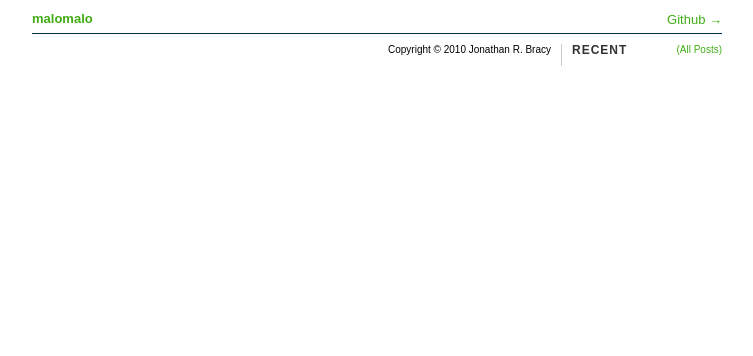
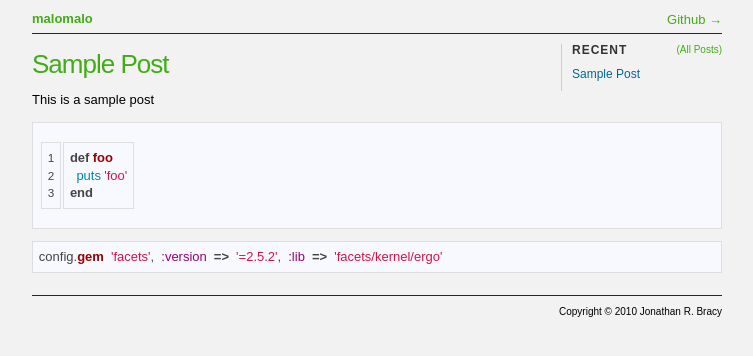
Before and after one commit to malomalo/malomalo.io, a Jekyll site: the page built from index.html, in a window 1280 px wide. Shown: the top 356 px of the page, without its empty margins (263-1016 px from the left). Built offline with Jekyll 4.4.1, drawn with Linux system fonts in a browser that asks for light colours; Markdown is read by kramdown in place of the engine named in the settings; the list of posts is cut into pages by our own code.

Commit message:
sample post

```diff
--- /dev/null
+++ b/_posts/2010-04-23-sample.markdown
@@ -0,0 +1,18 @@
+---
+title: Sample Post
+author: Jonathan Bracy
+layout: post
+tags:
+  - Sample
+---
+
+This is a sample post
+
+{% highlight ruby linenos %}
+def foo
+  puts 'foo'
+end
+{% endhighlight %}
+{% highlight ruby %}
+config.gem 'facets', :version => '=2.5.2', :lib => 'facets/kernel/ergo'
+{% endhighlight %}
--- a/index.html
+++ b/index.html
@@ -4,7 +4,7 @@ layout: application
 
 {% for post in paginator.posts %}
 <div class="post">
-	<h1>{{ post.title }}</h1>
+	<h1><a href='{{ post.url }}'>{{ post.title }}</a></h1>
 	{{ post.content }}
 </div>
 {% endfor %}
--- a/stylesheets/application.css
+++ b/stylesheets/application.css
@@ -1,11 +1,11 @@
 * { margin: 0; padding: 0; font-family: arial,helvetica,freesans,clean,sans-serif; font-size:13px; }
-html, body { background: #fff; height: 100%;margin: 0; padding: 0;}
+html, body { background: #f2f2f2; height: 100%;margin: 0; padding: 0;}
 img { border:0; }
 a { text-decoration: none; }
 a:link, a:visited { color: #40AD14; }
 a:hover { color: #35D726; text-decoration:underline; }
 
-
+/*003052*/
 #milkcarton {
 	width:700px;
 	margin: 0 auto;
@@ -91,13 +91,16 @@ a:hover { color: #35D726; text-decoration:underline; }
 	margin:0 5px 10px 5px;
 }
 
-#content h1 {
+#content h1, #content h1 a {
   font-size: 26px;
   font-weight: normal;
   padding: 5px 0 10px 0;
   letter-spacing: -1px;
 }
-
+#content h1 a:hover {
+	text-decoration:none;
+	color:#40AD14;
+}
 #content h1 code, #content h2 code {
   padding:0 !important;
   background:#fff !important;
```
Also changed, not shown: _layouts/post.html (+15 -1 lines).
